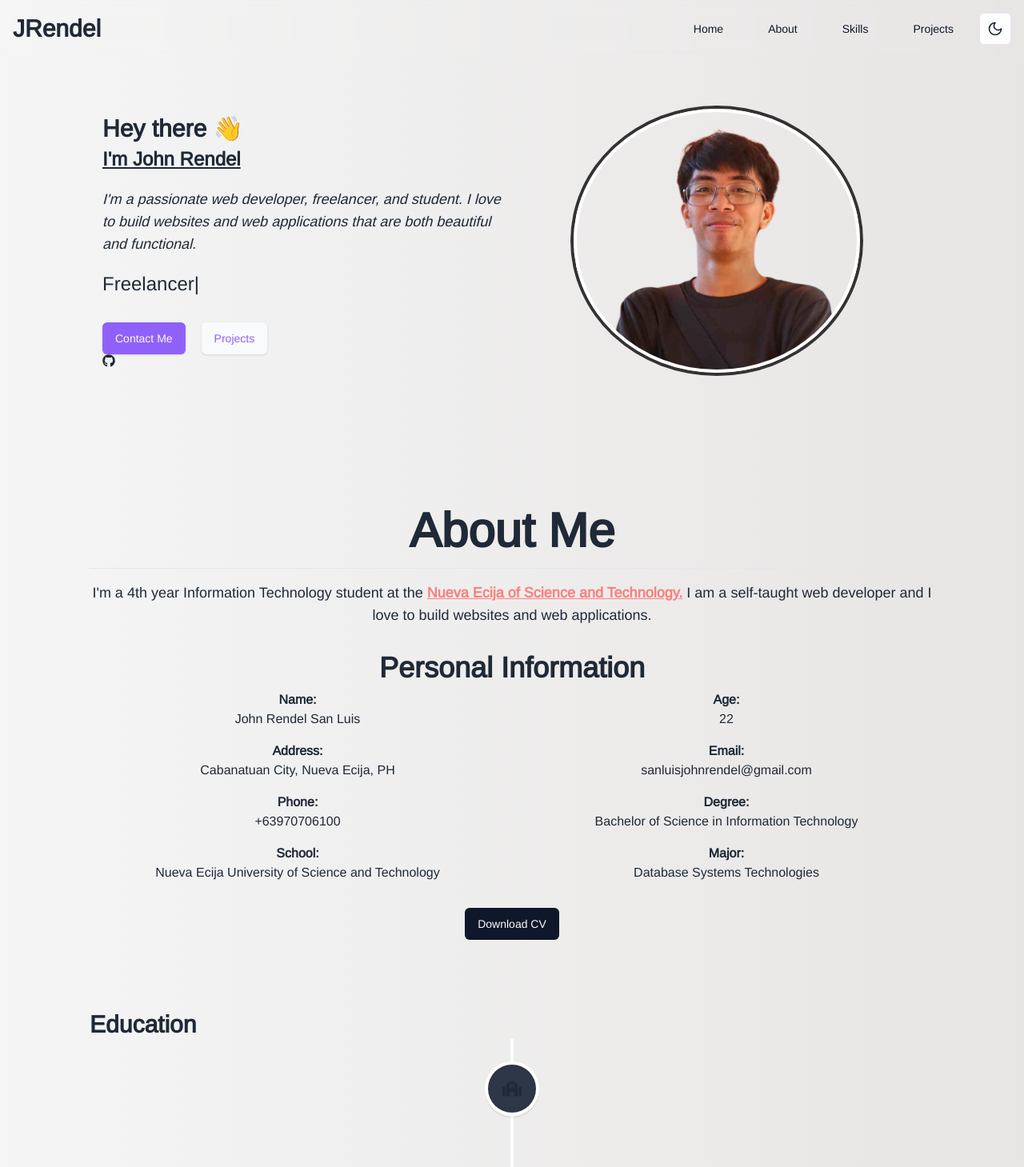
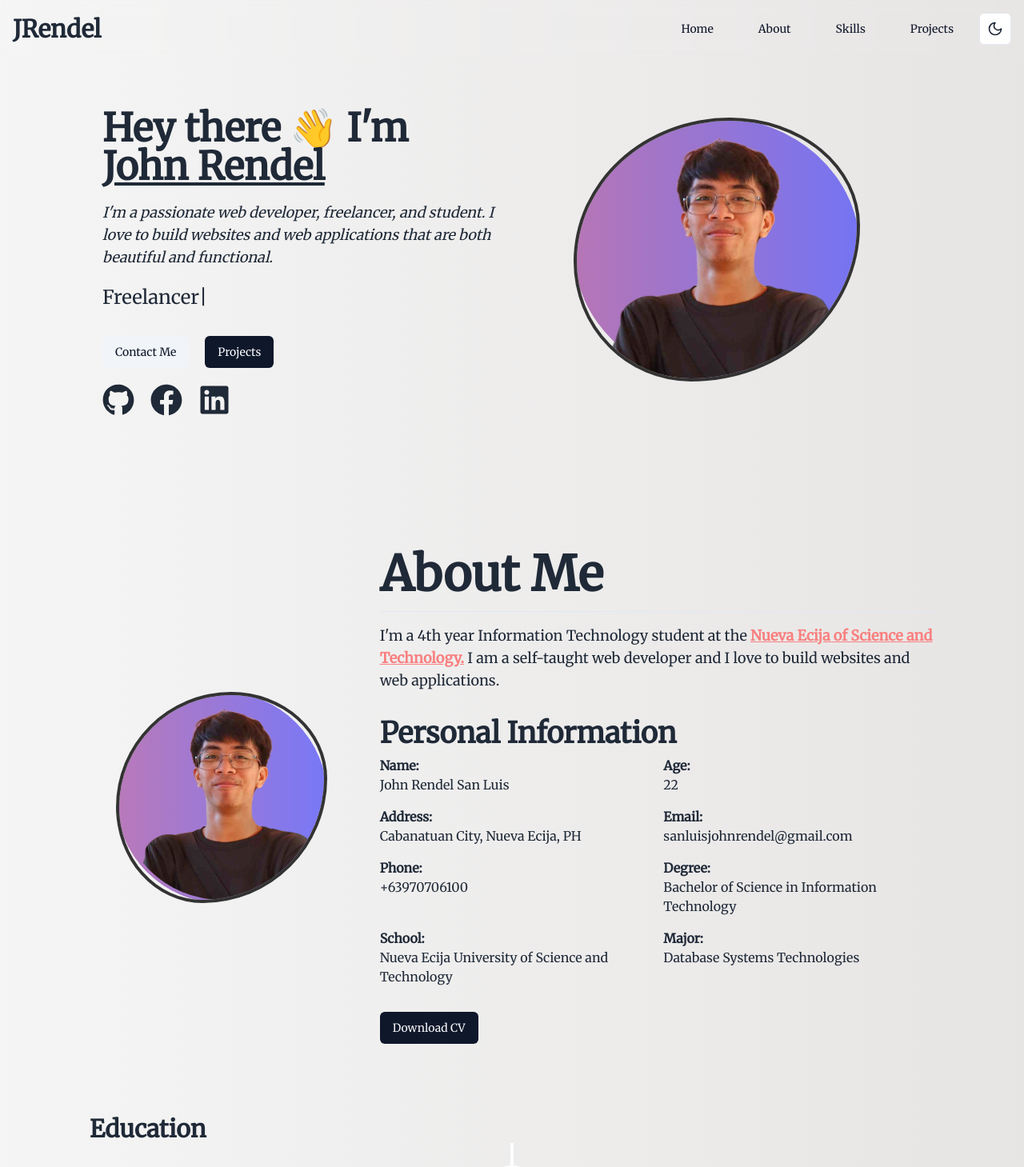
Before and after one commit to JRendel-main/personal-portfolio, a Next.js app: page / in a window 1280 px wide. Shown: the top 1459 px of the page at 80% size. Built offline with nearby package versions, Linux system fonts and the light colour scheme.

Commit message:
Update styles and components

```diff
--- a/src/components/About.tsx
+++ b/src/components/About.tsx
@@ -1,27 +1,70 @@
-import React from "react";
+import React, { useEffect, useRef } from "react";
 import Image from "next/image";
 import { Separator } from "@/components/ui/separator";
 import { Button } from "@/components/ui/button";
 import { Abouts } from "@/constants/About";
 import Link from "next/link";
-import { motion } from "framer-motion";
+import { motion, useAnimation } from "framer-motion";
 
-const About = () => {
+const About: React.FC = () => {
+  const controls = useAnimation();
+  const aboutRef = useRef<HTMLDivElement>(null);
+
+  useEffect(() => {
+    const aboutElement = aboutRef.current;
+
+    const handleScroll = () => {
+      if (!aboutElement) return;
+
+      const { top } = aboutElement.getBoundingClientRect();
+
+      if (top < window.innerHeight * 0.75) {
+        controls.start({ opacity: 1, y: 0 });
+      }
+    };
+
+    window.addEventListener("scroll", handleScroll);
+    return () => window.removeEventListener("scroll", handleScroll);
+  }, [controls]);
+
   const handleDownloadCV = () => {
-    const path = '/pdf/Resume.pdf';
-
-    window.open(path, '_blank');
+    const path = "/pdf/Resume.pdf";
+    window.open(path, "_blank");
   };
 
   return (
-    <div id="about" className="mt-20 py-12">
+    <div id="about" className="mt-20 py-12" ref={aboutRef}>
       <div className="mx-auto">
-        <div className="grid grid-cols-1 gap-8">
-          <div className="">
-            <div className="text-left lg:text-center">
-              <h1 className="text-4xl md:text-5xl lg:text-6xl xs:text-1xl font-bold mb-4">About Me</h1>
+        <div className="grid grid-cols-1 md:grid-cols-2 lg:grid-cols-3 gap-8 justify-center">
+          {/* Profile Picture Section */}
+          <div className="flex justify-center items-center">
+            <motion.div
+              className="profile-picture-border relative h-48 w-48 md:h-64 md:w-64 overflow-hidden"
+              animate={controls}
+              initial={{ opacity: 0, y: 100 }}
+            >
+              <Image
+                src="/images/profilesm.png" // Adjust the path to your profile picture
+                alt="Profile Picture"
+                layout="fill"
+                objectFit="cover"
+                className="rounded-full"
+              />
+            </motion.div>
+          </div>
+          {/* About Me Section */}
+          <div className="col-span-1 md:col-span-2 lg:col-span-2">
+            <motion.div
+              className="text-center md:text-left"
+              animate={controls}
+              initial={{ opacity: 0, y: 100 }}
+            >
+              <h1 className="text-4xl md:text-5xl lg:text-6xl xs:text-1xl font-bold mb-4">
+                About Me
+              </h1>
               <Separator />
-              <p className="text-1xl lg:text-lg mt-4"> {/* Adjusted text size for responsiveness */}
+              <p className="text-1xl lg:text-lg mt-4">
+                {/* Adjusted text size for responsiveness */}
                 I&apos;m a 4th year Information Technology student at the&nbsp;
                 <Link href="https://neust.edu.ph" target="_blank">
                   <span className="underline font-bold text-red-400">
@@ -32,8 +75,13 @@ const About = () => {
                 and web applications.
               </p>
               <div className="mt-8">
-                <h2 className="text-2xl md:text-3xl lg:text-4xl font-bold mb-2">Personal Information</h2> {/* Adjusted text size for responsiveness */}
-                <div className="grid grid-cols-1 md:grid-cols-2 gap-4"> {/* Changed to single column for small screens */}
+                <h2 className="text-2xl md:text-3xl lg:text-4xl font-bold mb-2">
+                  Personal Information
+                </h2>{" "}
+                {/* Adjusted text size for responsiveness */}
+                <div className="grid grid-cols-1 md:grid-cols-2 gap-4">
+                  {" "}
+                  {/* Changed to single column for small screens */}
                   <div>
                     <p className="font-bold">Name:</p>
                     <p className="text-sm md:text-base">{Abouts.Name}</p>
@@ -69,9 +117,11 @@ const About = () => {
                 </div>
               </div>
               <div className="mt-8">
-                <Button variant="download" onClick={handleDownloadCV}>Download CV</Button>
+                <Button variant="download" onClick={handleDownloadCV}>
+                  Download CV
+                </Button>
               </div>
-            </div>
+            </motion.div>
           </div>
         </div>
       </div>
--- a/src/components/Footer.tsx
+++ b/src/components/Footer.tsx
@@ -2,7 +2,7 @@ import React from "react";
 
 const Footer = () => {
   return (
-    <footer className="flex justify-center items-center h-20 bg-slate-100 dark:bg-zinc-900">
+    <footer className="flex justify-center items-center h-20">
         <p className=" ">
             &copy; 2024 JRendel. All rights reserved.
         </p>
--- a/src/components/Hero.tsx
+++ b/src/components/Hero.tsx
@@ -5,11 +5,7 @@ import { TypeAnimation } from "react-type-animation";
 import profilesm from "@/assets/profilesm.png";
 import Link from "next/link";
 import { motion } from "framer-motion";
-import {
-  FaGithub,
-  FaFacebook,
-  FaLinkedin
-} from 'react-icons/fa';
+import { FaGithub, FaFacebook, FaLinkedin } from "react-icons/fa";
 
 const Hero = () => {
   return (
@@ -20,20 +16,21 @@ const Hero = () => {
       className="hero py-24 xs:py-7 sm:py-10"
     >
       <div className="container mx-auto px-4">
-        <div className="flex flex-col md:flex-row items-center justify-between">
+        <div className="flex flex-col-reverse lg:flex-row md:flex-row xl:flex-row items-center justify-between ">
           <div className="md:w-1/2 text-center md:text-left lg:text-left">
-            <h1 className="text-3xl font-bold">
-              Hey there 👋 <br />
-              <span className="text-2xl font-bold underline">
-                I&apos;m&nbsp;John Rendel
+            <h1 className="text-2xl font-bold lg:text-5xl">
+              Hey there 👋 I&apos;m&nbsp;
+              <br />
+              <span className="text-3xl font-bold underline lg:text-5xl">
+                John Rendel
               </span>
             </h1>
-            <p className="text-lg font-light mt-5 italic">
-              I&apos;m a passionate web developer, freelancer, and student.
-              I love to build websites and web applications that are both
+            <p className="text-md font-light mt-5 italic lg:text-lg">
+              I&apos;m a passionate web developer, freelancer, and student. I
+              love to build websites and web applications that are both
               beautiful and functional.
             </p>
-            <h2 className="text-2xl font-light mt-5">
+            <h2 className="text-xl font-light mt-5 lg:text-2xl">
               <TypeAnimation
                 sequence={[
                   "Web Developer",
@@ -48,19 +45,22 @@ const Hero = () => {
             </h2>
             <div className="flex justify-center gap-5 md:justify-start mt-8">
               <Link href="/contact">
-                <Button variant={"purple"}>Contact Me</Button>
+                <Button variant={"secondary"}>Contact Me</Button>
               </Link>
               <Link href="/projects">
-                <Button variant={"inverted_purple"}>Projects</Button>
+                <Button variant={"download"}>Projects</Button>
               </Link>
             </div>
-            <div className="flex flex-wrap gap-5">
+            <div className="flex flex-wrap gap-5 mt-5 justify-center lg:justify-start">
               {/* Icons */}
-              <Link href="#">
-                <FaGithub />
+              <Link href="">
+                <FaGithub size={"40"} />
               </Link>
               <Link href="#">
-
+                <FaFacebook size={"40"} />
+              </Link>
+              <Link href="#">
+                <FaLinkedin size={"40"} />
               </Link>
             </div>
           </div>
@@ -68,7 +68,7 @@ const Hero = () => {
             initial={{ scale: 0 }}
             animate={{ scale: 1 }}
             transition={{ delay: 0.5, duration: 0.5 }}
-            className="md:w-1/2 mt-8 md:mt-0 flex justify-center"
+            className="md:w-1/2 mb-8 flex justify-center"
           >
             <div className="profile-picture-border">
               <Image src={profilesm} alt="Profile" width={350} height={350} />
--- a/src/components/Skills.tsx
+++ b/src/components/Skills.tsx
@@ -1,4 +1,4 @@
-import React from "react";
+import React, { useEffect, useRef } from "react";
 import SkillCards from "@/components/SkillCards";
 
 const skillSet = [
@@ -52,18 +52,39 @@ const skillSet = [
   },
 ];
 
-const Skills = () => {
+const Skills: React.FC = () => {
+  const skillsRef = useRef<HTMLDivElement>(null);
+
+  useEffect(() => {
+    const skillsElement = skillsRef.current;
+
+    const handleScroll = () => {
+      if (!skillsElement) return;
+
+      const { top } = skillsElement.getBoundingClientRect();
+      const windowHeight = window.innerHeight;
+
+      if (top < windowHeight * 0.75) {
+        skillsElement.classList.add("animate__animated", "animate__fadeInLeft");
+      }
+    };
+
+    window.addEventListener("scroll", handleScroll);
+    return () => window.removeEventListener("scroll", handleScroll);
+  }, []);
+
   return (
-    <div className="grid-col grid-cols-2 text-center justify-between gap-3">
+    <div
+      className="grid-col grid-cols-2 text-center justify-between gap-3"
+      ref={skillsRef}
+    >
       <div>
         <h1 className="text-5xl font-bold">Skills</h1>
         <p className="text-2xl font-light">
           Here are some of the technologies I have worked with
         </p>
       </div>
-      <div className="
-        flex flex-wrap justify-center items-center gap-8 my-5
-      ">
+      <div className="flex flex-wrap justify-center items-center gap-8 my-5">
         {skillSet.map((skill, index) => (
           <SkillCards
             key={index}
--- a/src/components/ui/button.tsx
+++ b/src/components/ui/button.tsx
@@ -22,6 +22,7 @@ const buttonVariants = cva(
         contact: "bg-accent text-accent-foreground hover:bg-accent/90",
         purple: "bg-purple-500 text-slate-50 shadow hover:bg-purple-500/80",
         inverted_purple: "bg-slate-50 text-purple-500 shadow hover:bg-slate-50/80",
+        block: "w-full",
       },
       size: {
         default: "h-10 px-4 py-2",
--- a/src/pages/_document.tsx
+++ b/src/pages/_document.tsx
@@ -3,10 +3,11 @@ import { Html, Head, Main, NextScript } from "next/document";
 export default function Document() {
   return (
     <Html lang="en">
-      <Head
-        title="JRendel"
-      />
-      <body className="
+      <Head>
+        <title>JRendels</title>
+      </Head>
+      <body
+        className="
         bg-gradient-to-r from-neutral-100 to-stone-200
         dark:from-neutral-800 dark:to-neutral-900
         text-gray-800
@@ -14,10 +15,10 @@ export default function Document() {
         transition-all
         ease-in-out
         duration-500
-      ">
-
-          <Main />
-          <NextScript />
+      "
+      >
+        <Main />
+        <NextScript />
       </body>
     </Html>
   );
--- a/src/pages/projects/index.tsx
+++ b/src/pages/projects/index.tsx
@@ -1,17 +1,22 @@
-import React from 'react'
-import Layout from '@/components/Layout'
-import ProjectCards from '@/components/ProjectCards'
-import { ProjectList } from '@/constants/Projects'
+import React from "react";
+import Layout from "@/components/Layout";
+import ProjectCards from "@/components/ProjectCards";
+import { ProjectList } from "@/constants/Projects";
 
 const index = () => {
   return (
+    <>
+      <title>JRendels</title>
       <Layout>
         <div className="container mt-24">
           <div className="grid grid-cols-1 justify-center mt-7">
-            <h1 className="text-4xl font-bold text-center">My Recent
+            <h1 className="text-4xl font-bold text-center">
+              My Recent
               <span className="text-purple-300"> Works</span>
             </h1>
-            <h1 className="text-2l font-small text-center">Here are the few projects I&apos;ve worked on recently.</h1>
+            <h1 className="text-2l font-small text-center">
+              Here are the few projects I&apos;ve worked on recently.
+            </h1>
           </div>
           <div className="grid grid-cols-3 justify-between content-center gap-5 mt-8 xs:grid-cols-1 sm:grid-cols-1 md:grid-cols-2 2xs:grid-cols-1">
             {ProjectList.map((project, index) => (
@@ -23,13 +28,14 @@ const index = () => {
                 projectLink={project.projectLink}
                 projectDemo={project.projectDemo}
                 projectTags={project.projectTags}
-            projectType={project.projectType || ''}
+                projectType={project.projectType || ""}
               />
             ))}
           </div>
         </div>
       </Layout>
-  )
-}
+    </>
+  );
+};
 
-export default index
+export default index;
--- a/src/styles/globals.css
+++ b/src/styles/globals.css
@@ -3,6 +3,7 @@
 @tailwind utilities;
 
 @layer base {
+
   /* add background gradient */
   :root {
     --background: 0 0% 100%;
@@ -71,16 +72,50 @@
   * {
     @apply border-border;
   }
+
   body {
     @apply bg-background text-foreground;
   }
 }
+
 .profile-picture-border {
-  border: 4px solid #fff;
+  position: relative;
+  overflow: hidden;
   border-radius: 50%;
-  overflow: hidden;
-  box-shadow: 0 0 0 4px #333; /* Adjust the color and size of the shadow as needed */
+  box-shadow: 0 0 0 4px #333;
 }
+
+.profile-picture-border::before {
+  content: '';
+  position: absolute;
+  top: -4px;
+  left: -4px;
+  right: -4px;
+  bottom: -4px;
+  border-radius: 50%;
+  background: linear-gradient(to right, rgba(128, 0, 128, 0.5), rgba(0, 0, 255, 0.5));
+  z-index: -1;
+}
+
+/* Animation */
+.profile-picture-border {
+  animation: blobby 5s infinite alternate ease-in-out;
+}
+
+@keyframes blobby {
+  0% {
+    border-radius: 50%;
+  }
+
+  50% {
+    border-radius: 60% 40% 70% 30% / 60% 30% 70% 40%;
+  }
+
+  100% {
+    border-radius: 50%;
+  }
+}
+
 .curve-background {
   background: linear-gradient(to right top, #657587 50%, #e0e6ed 50%);
 }
```
Also changed, not shown: src/components/Layout.tsx (+6 -4 lines). Lines whose indentation alone changed are shown as unchanged.
